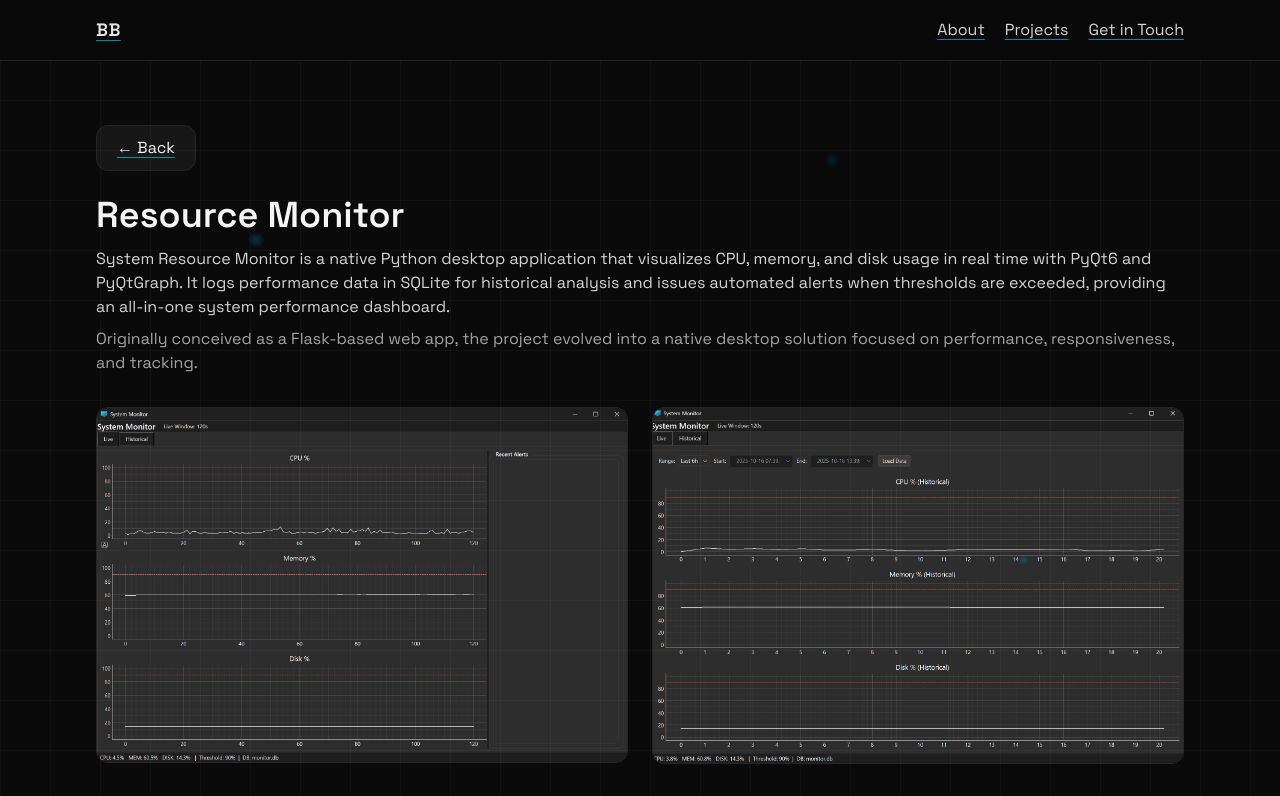
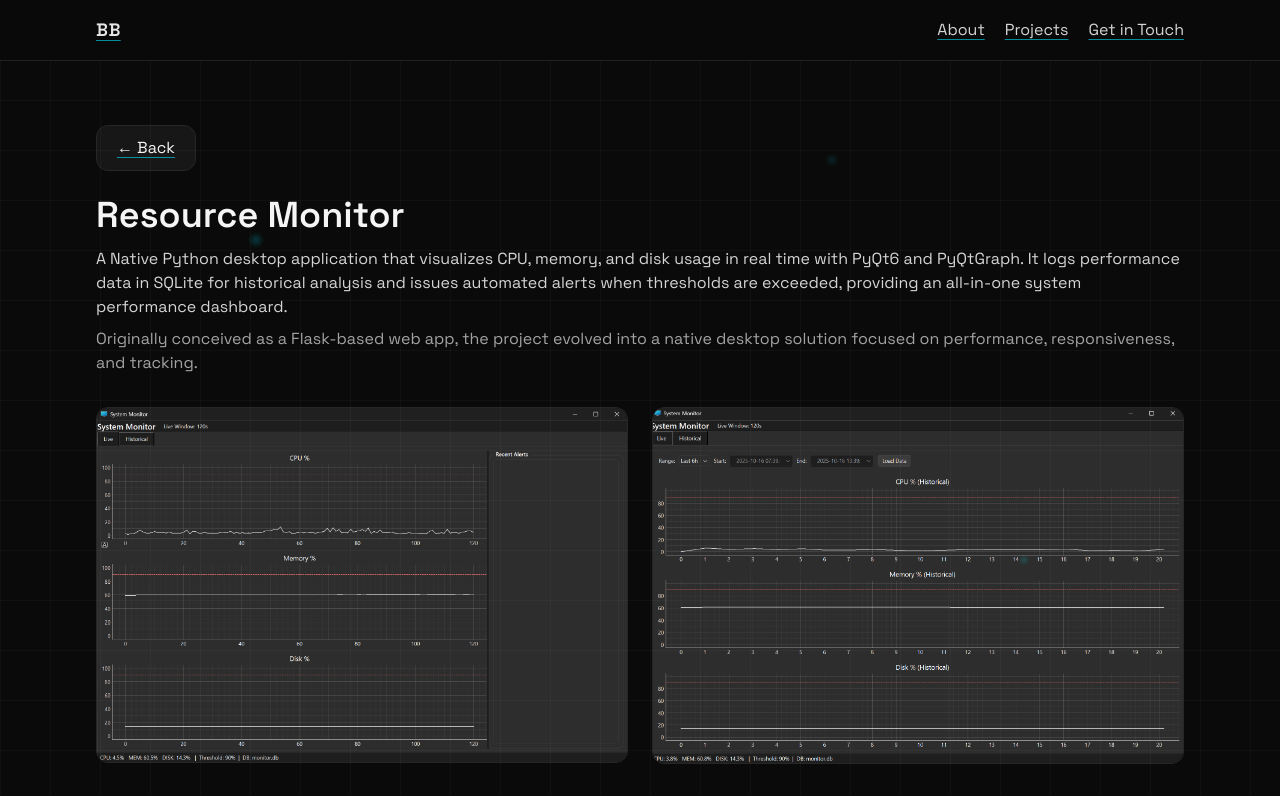
Before and after one commit to B-Bekele/dev-portfolio, a React (Vite) app: page /projects/resource-monitor in a window 1280 px wide. Shown: the top 796 px of the page. Built offline with nearby package versions, Linux system fonts and the light colour scheme.

Commit message:
Phrasing

```diff
--- a/src/data/projects.js
+++ b/src/data/projects.js
@@ -13,7 +13,7 @@ export const projects = [
     slug: "resource-monitor",
     title: "Resource Monitor",
     summary: "Native desktop system monitor with real-time and historical performance tracking and automated alerts",
-    pageSummary: "System Resource Monitor is a native Python desktop application that visualizes CPU, memory, and disk usage in real time with PyQt6 and PyQtGraph. It logs performance data in SQLite for historical analysis and issues automated alerts when thresholds are exceeded, providing an all-in-one system performance dashboard.",
+    pageSummary: "A Native Python desktop application that visualizes CPU, memory, and disk usage in real time with PyQt6 and PyQtGraph. It logs performance data in SQLite for historical analysis and issues automated alerts when thresholds are exceeded, providing an all-in-one system performance dashboard.",
     pageSummary2: "Originally conceived as a Flask-based web app, the project evolved into a native desktop solution focused on performance, responsiveness, and tracking.",
     stack: ["Python", "SQLite", "PyQt6", "PyQtGraph", "psutil"],
     links: { demo: "", code: "https://github.com/B-Bekele/srmonitor" },
--- a/src/data/site.js
+++ b/src/data/site.js
@@ -1,11 +1,11 @@
 export const SITE = {
   name: "Bamlak Bekele",
-  role: "Software Engineer • Data-Driven Systems",
+  role: "Software Engineer",
   domain: "bbekele.dev",
   email: "bbekele@vt.edu",
   linkedin: "https://www.linkedin.com/in/bbekele",
   resumeUrl: "#",
-  heroIntro: "Combining hands-on experience with computer science to building scalable, data-driven systems",
+  heroIntro: "Combining hands-on industry experience with computer science fundamentals to build scalable, data-driven systems",
   aboutLong: `I began my journey in software a little earlier than most. After high school, I completed a coding bootcamp and joined Schreiber as a full-time Software Engineer, where I built Python applications, SQL data pipelines, and interactive dashboards that supported real production teams. Working hands-on in industry showed me the impact well-built systems can have and inspired me to return to university to strengthen my fundamentals.
 
 Now, as a Computer Science student at Virginia Tech, I’m focused on systems and data-driven projects that bridge CS theory with practical engineering.`
```
